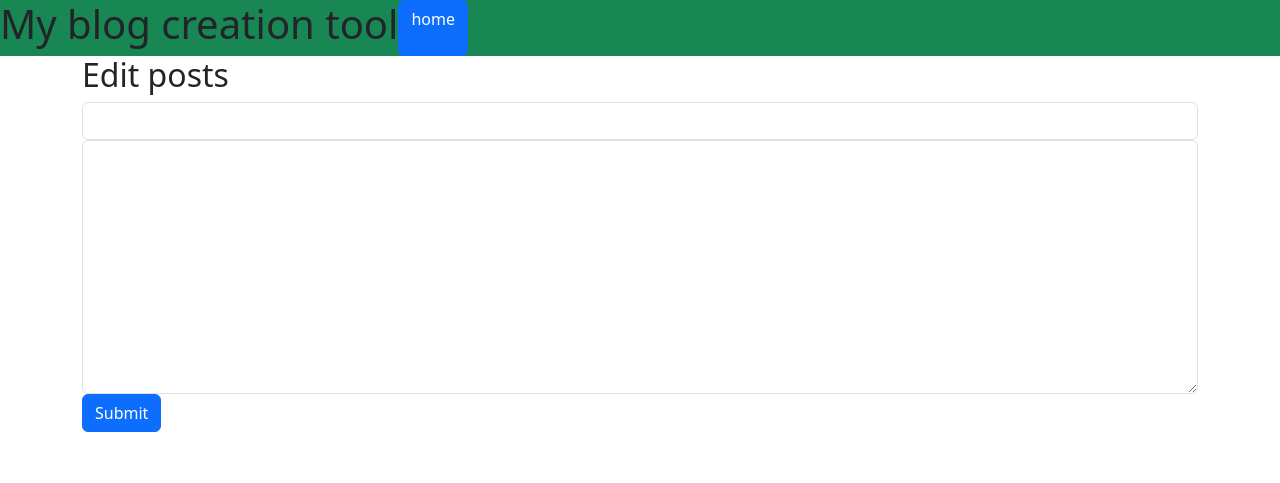
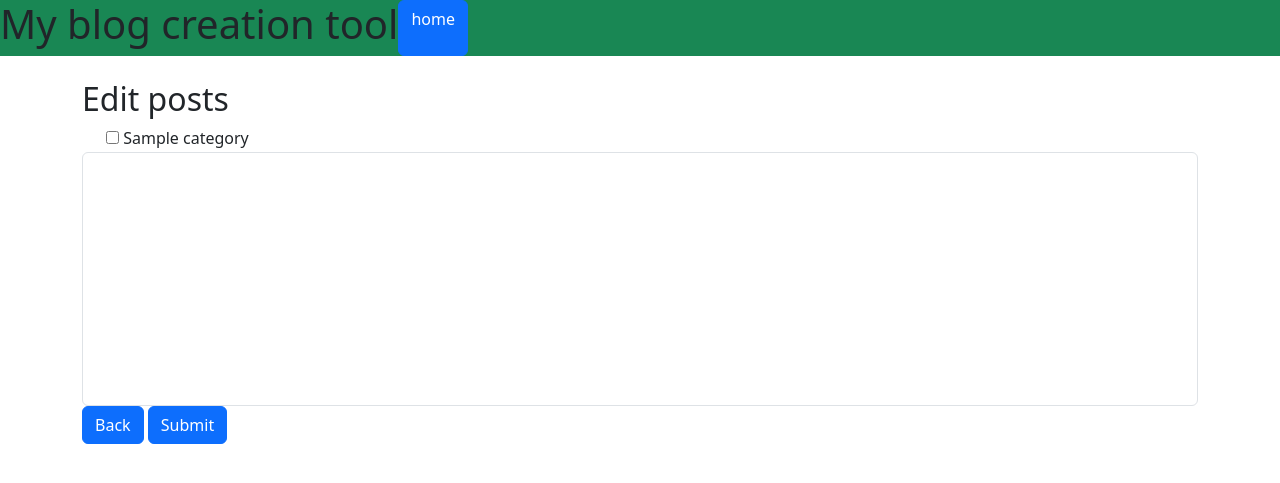
Before and after one commit to redines/Djangboard, a Django app: template DjangoBoard/BlogEditor/templates/blogedit.html in a window 1280 px wide. Shown: the top 483 px of the page. Run offline with Django 4.2, Linux system fonts and the light colour scheme; the template is opened without the code that fills it: values that come from a table or form of the project are taken from there, others are empty; tables that the repository leaves empty hold one stand-in row (values such as "Sample post"); some libraries are stand-ins or nearby versions.

Commit message:
fixed styling of blog_edit, fixed styling of blog_home, changed forms to fit better with category

```diff
--- a/DjangoBoard/BlogEditor/forms/forms.py
+++ b/DjangoBoard/BlogEditor/forms/forms.py
@@ -1,20 +1,24 @@
 from django import forms
-from ..models import Post
+from ..models import Post,Category
 
 class EditForm(forms.ModelForm):
-    categories = forms.CharField(
-        max_length=60,
-        widget=forms.TextInput(
-           attrs={"class": "form-control"}
+    class Meta:
+        model = Post
+        fields = ['categories', 'body']
+
+    categories = forms.ModelMultipleChoiceField(
+        queryset=Category.objects.all(),
+        widget=forms.CheckboxSelectMultiple(
+            attrs={
+                "type":"checkbox"
+            }
         )
     )
 
     body = forms.CharField(
         widget=forms.Textarea(
-        attrs={"class": "form-control"}
+        attrs={
+            "style": "resize: none;",
+            "class": "form-control",}
         )
     )
-
-    class Meta:
-        model = Post
-        fields = ['categories', 'body']
--- a/DjangoBoard/BlogEditor/templates/blogbase.html
+++ b/DjangoBoard/BlogEditor/templates/blogbase.html
@@ -9,7 +9,7 @@
 </head>
 <body>
   {% include 'Blogheader.html' %}
-  <main class="container">
+  <main class="container mt-4">
   {% block content %}
   {% endblock content %}
   </main>
--- a/DjangoBoard/BlogEditor/templates/blogedit.html
+++ b/DjangoBoard/BlogEditor/templates/blogedit.html
@@ -3,15 +3,27 @@
 
 {% block content %}
 <h2>Edit posts</h2>
-<form method="post">
+<form class="form" method="post">
     {% csrf_token %}
+    <div class="form-group">
+        {% for category in form.categories %}
+            <div class="form-check form-check-inline">
+                {{ category }}
+            </div>
+        {% endfor %}
+    </div>
+    <div class="form-group">
+        {{ form.body }}
+    </div>
+
     <div>
-        {{ form.categories }}
+        <span>
+            <a href="{% url 'blog_home' %}" class="btn btn-primary">Back</a>
+        </span>
+        <span>
+            <button type="submit" class="btn btn-primary">Submit</button>
+        </span>
     </div>
-    <div>
-        {{form.body }}
-    </div>
-    <button type="submit" class="btn btn-primary">Submit</button>
 </form>
 
 {% endblock content %}
```
Also changed, not shown: DjangoBoard/BlogEditor/templates/BlogEditorhome.html (+6 -5 lines).
